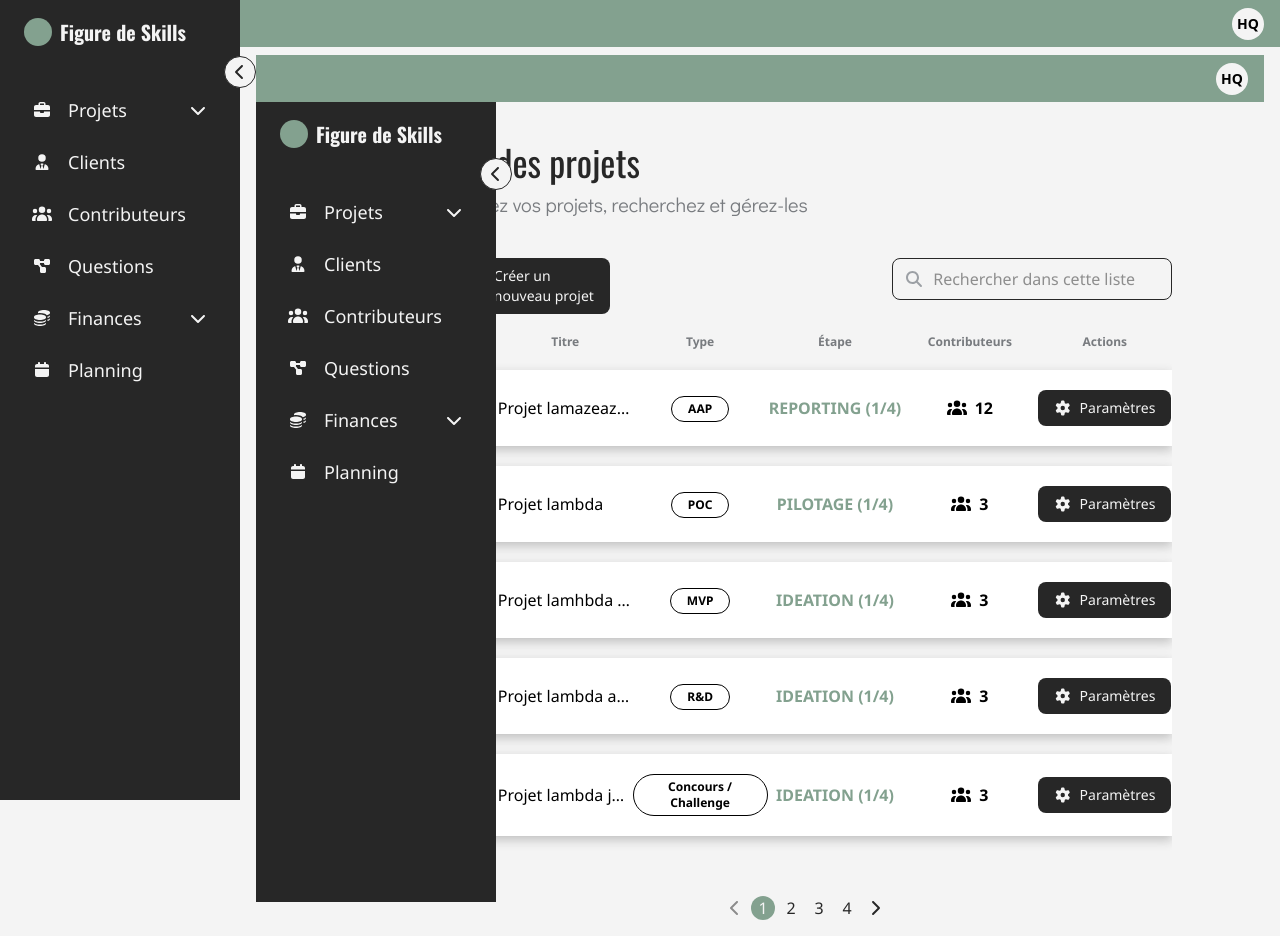
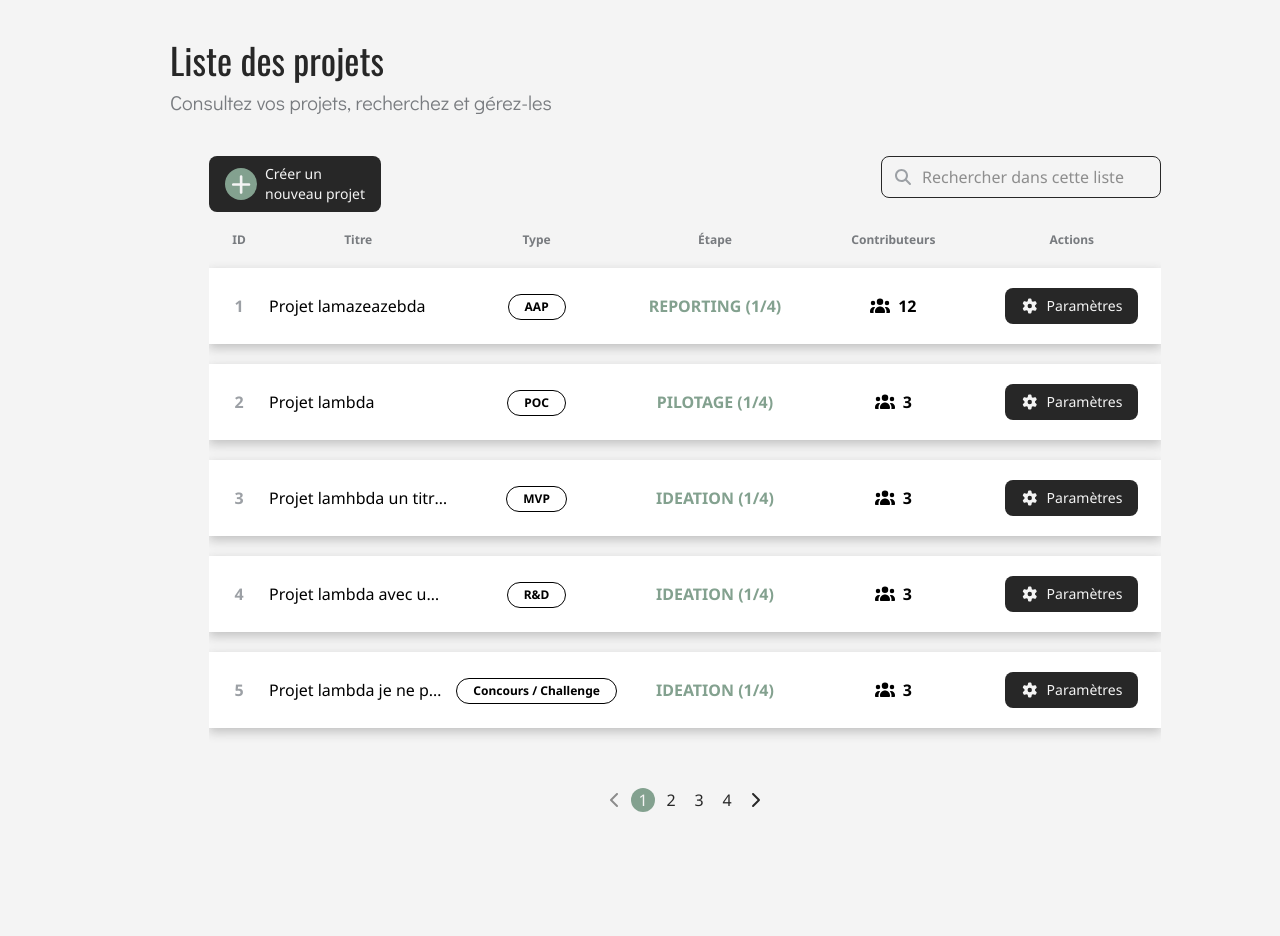
Before and after one commit to Ludovic-U/projet_certification, a Next.js app in the folder frontend/: page /projects in a window 1280 px wide. After the commit the page ends 812 px from the top, so only its background shows below. Built offline with nearby package versions, Linux system fonts and the light colour scheme.

Commit message:
format pages pour tests login.txt = page login

```diff
--- a/frontend/src/app/layout.tsx
+++ b/frontend/src/app/layout.tsx
@@ -1,7 +1,6 @@
 import type { Metadata } from "next";
 import "../styles/globals.css";
 import { oswald, notoSans, didactGothic } from "./fonts";
-
 import ClientLayout from "@/components/layout/ClientLayout";
 
 export const metadata: Metadata = {
@@ -18,7 +17,8 @@ export default function RootLayout({
   return (
       <html lang="fr" className={`${oswald.variable} ${notoSans.variable} ${didactGothic.variable} antialiased`}>
         <body className="bg-light">
-          <ClientLayout>{children}</ClientLayout>
+          {/* <ClientLayout>{children}</ClientLayout> */}
+          {children}
         </body>
       </html>
   );
--- a/frontend/src/app/page.tsx
+++ b/frontend/src/app/page.tsx
@@ -5,7 +5,6 @@ import { useRouter } from "next/navigation";
 import axios from "axios";
 
 import LoginForm from "@/components/forms/LoginForm";
-// import SideNav from "@/components/layout/SideNav";
 
 type LoginFormInputs = {
     email: string;
@@ -64,11 +63,7 @@ export default function LoginPage() {
     };
 
     return (
-        <>
-        <div>
-            Page
-        </div>
-        {/* <div className="h-full overflow-y-scroll justify-center bg-light flex flex-col items-center">
+        <div className="h-screen overflow-y-scroll justify-center bg-light flex flex-col items-center">
             <section className="
                         flex flex-col bg-white text-dark items-center justify-center
                         w-full h-full
@@ -93,116 +88,6 @@ export default function LoginPage() {
                  apiError={apiError}
                 />
             </section>
-        </div> */}
-        </>
+        </div>
     );
 }
-
-
-// "use client";
-
-// import { useState } from "react";
-
-// import { FontAwesomeIcon, Icons, CirclePlus } from "@/lib/icons";
-
-// import {
-//     Button,
-//     List,
-//     Input,
-//     Pagination,
-//     clientsList
-// } from "@/components/ui"
-
-// // import { Header, SideNav } from "@/components/layout";
-
-// export default function Home() {
-//     const [isSideNavOpen, setIsSideNavOpen] = useState(false);
-
-//     const clients = [
-//         {id : 1, name: "Entreprise Alpha", sector: "Finance", contact: "Jean Dupont"},
-//         { id: 2, name: "Startup Beta", sector: "Tech", contact: "Alice Martin" },
-//         { id: 3, name: "Agence Gamma", sector: "Marketing", contact: "Paul Durand" },
-//         { id: 4, name: "Société Delta", sector: "Industrie", contact: "Emma Leroy" },
-//         { id: 5, name: "Entreprise Epsilon", sector: "Santé", contact: "Lucas Bernard" },
-//         { id: 6, name: "Startup Zeta", sector: "Éducation", contact: "Clara Dubois" },
-//     ];
-
-//     const itemsPerPage = 5;
-//     const [currentPage, setCurrentPage] = useState(1);
-//     const totalPages = Math.ceil(clients.length / itemsPerPage);
-//     const currentData = clients.slice(
-//         (currentPage - 1) * itemsPerPage,
-//         currentPage * itemsPerPage
-//     );
-
-//     return (
-//         <div className="min-h-screen flex flex-col">
-//             {/* <Header/> */}
-//             <div className="flex flex-1">
-//                 {/* <SideNav
-//                 isOpen={isSideNavOpen}
-//                 toggle={() => setIsSideNavOpen((prev) => !prev)}
-//                 /> */}
-
-//                 <main
-//                  className={`
-//                     flex flex-col flex-1 overflow-y-scroll bg-light transition-all duration-300
-//                     ${isSideNavOpen ? "md:ml-[240px]" : "md:ml-[90px]"}
-//                  `}
-//                 >
-//                     <div className="flex items-center justify-between
-//                                     mx-8 my-7
-//                                     lg:mx-20 lg:my-10 lg:text-left">
-//                         <div className="w-fit cursor-default select-none flex flex-col md:gap-2">
-//                             <h1 className="font-oswald text-dark text-2xl md:text-4xl">
-//                                 Liste des clients
-//                             </h1>
-//                             <p className="font-didact text-greydarker text-md md:text-xl">
-//                                 Consultez la liste des clients et accèdez aux détails.
-//                             </p>
-//                         </div>
-//                     </div>
-
-//                     <div className="flex flex-col self-center flex-1
-//                                     sm:w-[90%] md:w-[80%] max-w-[1200px]">
-//                         <div className="flex flex-col gap-4 mx-8 mb-6
-//                                         sm:flex-row sm:justify-between sm:mx-0 sm:items-center">
-//                             <Button
-//                              variant="iconPrimary"
-//                              size="sm">
-//                                 <CirclePlus/>
-//                                 Ajouter un<br/> nouveau client
-//                             </Button>
-//                             <Input
-//                              placeholder="Rechercher dans cette liste"
-//                              leftIcon={
-//                                 <span>
-//                                     <FontAwesomeIcon icon={Icons.search}/>
-//                                 </span>
-//                              }
-//                              className="w-full sm:w-72 max-w-80"
-//                             />
-//                         </div>
-
-//                             <div className="flex-1 mb-8 flex flex-col items-center justify-center">
-//                                 <List<typeof currentData[0]>
-//                                 data={currentData}
-//                                 columns={clientsList}
-//                                 />
-//                                 { totalPages > 1 && (
-//                                 <div className="flex justify-center mt-10">
-//                                     <Pagination
-//                                     currentPage={currentPage}
-//                                     totalPages={totalPages}
-//                                     onPageChange={setCurrentPage}
-//                                     />
-//                                 </div>
-//                                 )}
-//                             </div>
-
-//                     </div>
-//                 </main>
-//             </div>
-//         </div>
-//     );
-// }
--- a/frontend/src/app/projects/page.tsx
+++ b/frontend/src/app/projects/page.tsx
@@ -52,13 +52,7 @@ export default function Home() {
 
     return (
         <div className="min-h-screen flex flex-col">
-            <Header/>
             <div className="flex flex-1">
-                <SideNav
-                isOpen={isSideNavOpen}
-                toggle={() => setIsSideNavOpen((prev) => !prev)}
-                />
-
                 <main
                  className={`
                     overflow-y-scroll flex flex-col bg-light transition-all duration-300 flex-1
```
Also changed, not shown: frontend/src/app/login.txt.
